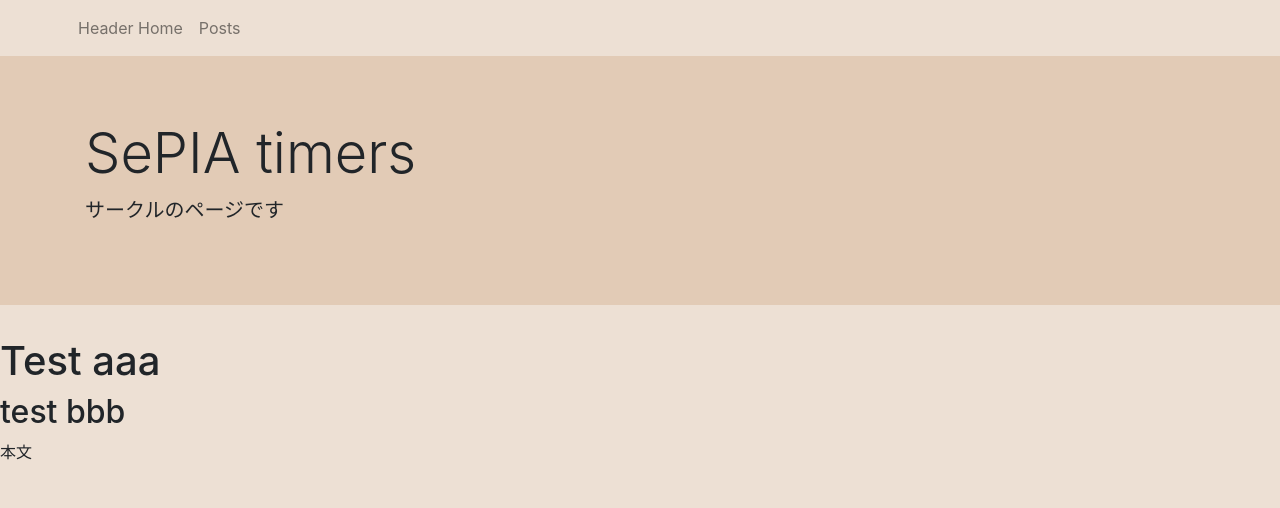
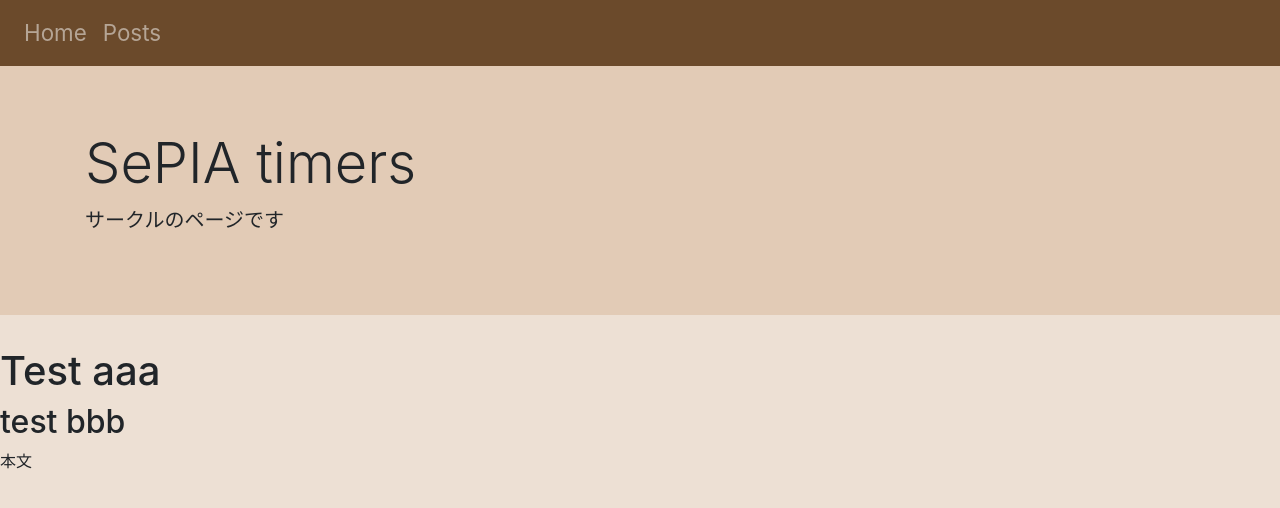
Before and after one commit to SePIAtimers/SePIAtimers.github.io, a Jekyll site: the page built from index.markdown, in a window 1280 px wide. Shown: the top 508 px of the page. Built offline with Jekyll 4.4.1, drawn with Linux system fonts in a browser that asks for light colours; our own code applies the rules of GitHub Pages for plain Markdown files.

Commit message:
Change design of navbar

```diff
--- a/_includes/header.html
+++ b/_includes/header.html
@@ -7,19 +7,17 @@
   }
 </style>
 
-<nav class="navbar navbar-expand navbar-light">
-  <div class="container">
+<nav class="navbar navbar-expand navbar-dark">
     <div class="collapse navbar-collapse" id="navbarNav">
       <ul class="navbar-nav">
         <li class="nav-item">
-          <a href="{{ site.baseurl }}/" class="nav-link"> Header Home </a>
+          <a href="{{ site.baseurl }}/" class="nav-link"> Home </a>
         </li>
         <li class="nav-item">
           <a href="{{ site.baseurl }}/" class="nav-link"> Posts </a>
         </li>
       </ul>
     </div>
-  </div>
 </nav>
 
 <div class="jumbotron jumbotron-fluid">
--- /dev/null
+++ b/css/custom/_variables.scss
@@ -0,0 +1,3 @@
+$dark-sepia: #6b4a2b;
+$mid-sepia: #e2cbb6;
+$light-sepia: #ede0d4;
--- /dev/null
+++ b/css/custom/includes/_header.scss
@@ -0,0 +1,7 @@
+.navbar{
+    background: $dark-sepia;
+
+    .nav-item{
+        font-size: 1.4rem;
+    }
+}
--- a/css/main.scss
+++ b/css/main.scss
@@ -2,3 +2,5 @@
 ---
 
 @import 'bootstrap/bootstrap';
+@import 'custom/variables';
+@import 'custom/includes/header';
```
